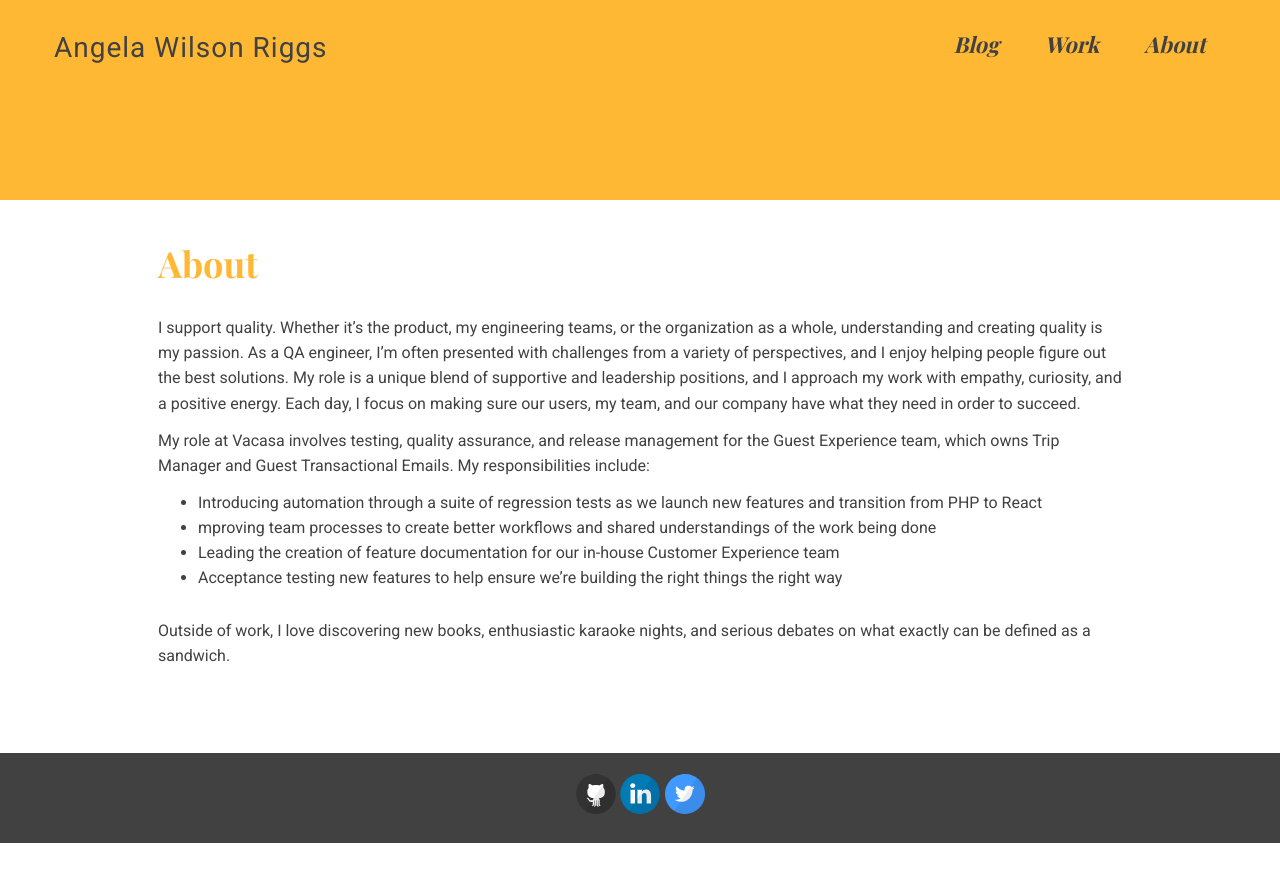
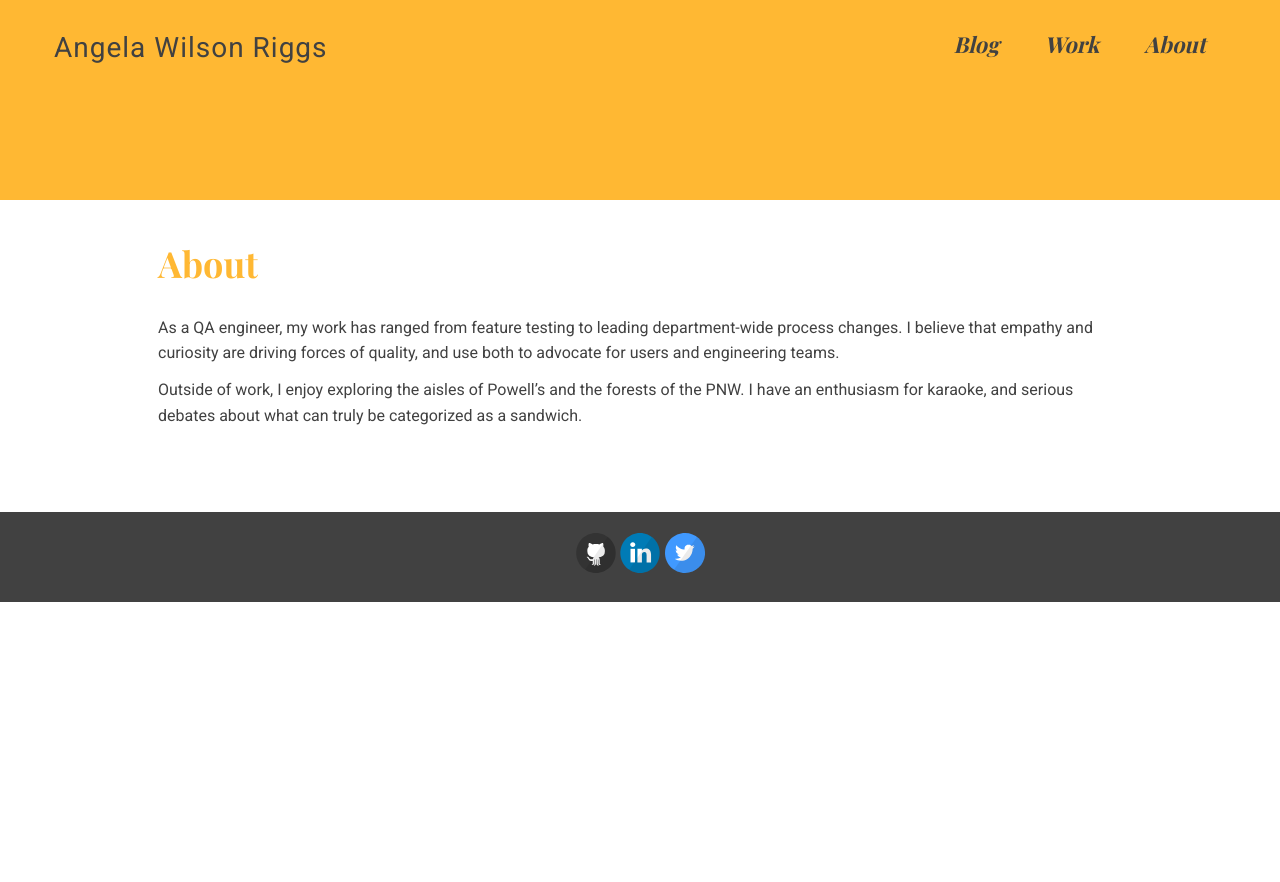
Before and after one commit to angelariggs/angelariggs.github.io, a Jekyll site: the page built from about.md, in a window 1280 px wide. Shown: the top 882 px of the page. Built offline with Jekyll 4.4.1, drawn with Linux system fonts in a browser that asks for light colours; some web fonts are replaced.

Commit message:
updated work and about

```diff
--- a/about.md
+++ b/about.md
@@ -5,17 +5,8 @@ permalink: /about
 ---
 <div class='add-pad'>
 
-<p>I support quality. Whether it’s the product, my engineering teams, or the organization as a whole, understanding and creating quality is my passion. As a QA engineer, I’m often presented with challenges from a variety of perspectives, and I enjoy helping people figure out the best solutions. My role is a unique blend of supportive and leadership positions, and I approach my work with empathy, curiosity, and a positive energy. Each day, I focus on making sure our users, my team, and our company have what they need in order to succeed.</p>
+<p>As a QA engineer, my work has ranged from feature testing to leading department-wide process changes. I believe that empathy and curiosity are driving forces of quality, and use both to advocate for users and engineering teams.</p>
 
-<p>My role at Vacasa involves testing, quality assurance, and release management for the Guest Experience team, which owns Trip Manager and Guest Transactional Emails. My responsibilities include:
-<ul>
-	<li>Introducing automation through a suite of regression tests as we launch new features and transition from PHP to React</li>
-	<li>mproving team processes to create better workflows and shared understandings of the work being done</li>
-	<li>Leading the creation of feature documentation for our in-house Customer Experience team</li>
-	<li>Acceptance testing new features to help ensure we’re building the right things the right way</li>
-</ul>
-</p>
-
-<p>Outside of work, I love discovering new books, enthusiastic karaoke nights, and serious debates on what exactly can be defined as a sandwich.</p>
+<p>Outside of work, I enjoy exploring the aisles of Powell’s and the forests of the PNW. I have an enthusiasm for karaoke, and serious debates about what can truly be categorized as a sandwich.</p>
 
 </div>
```
Also changed, not shown: work.md (+13 -1 lines).
